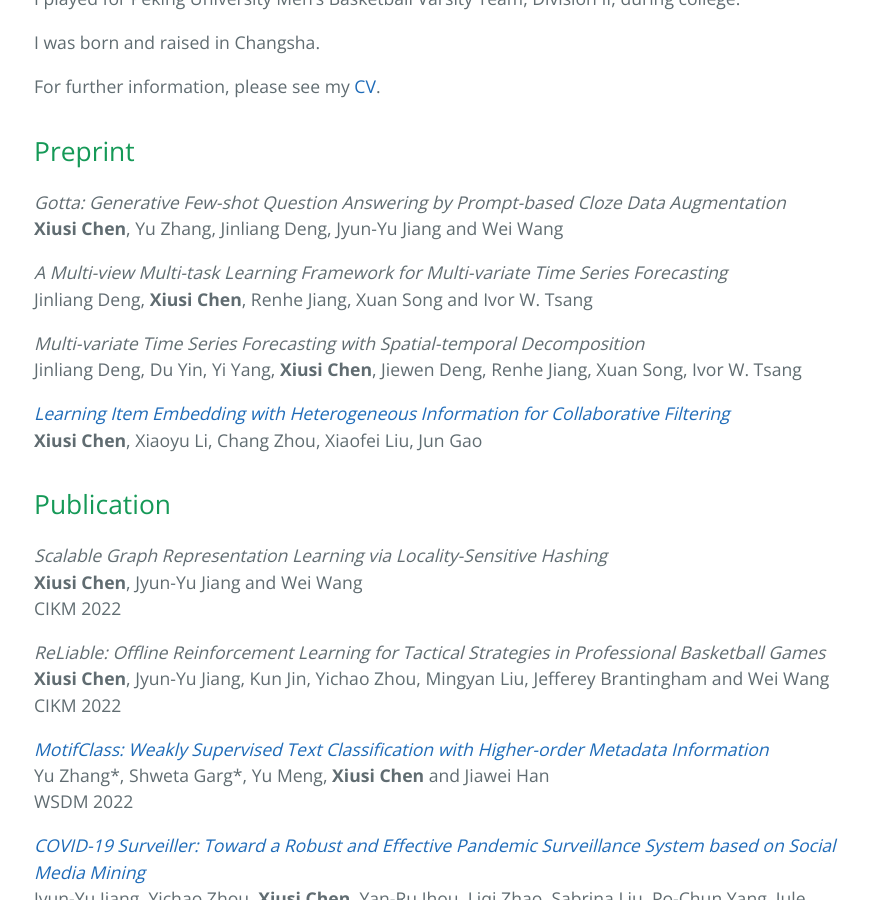
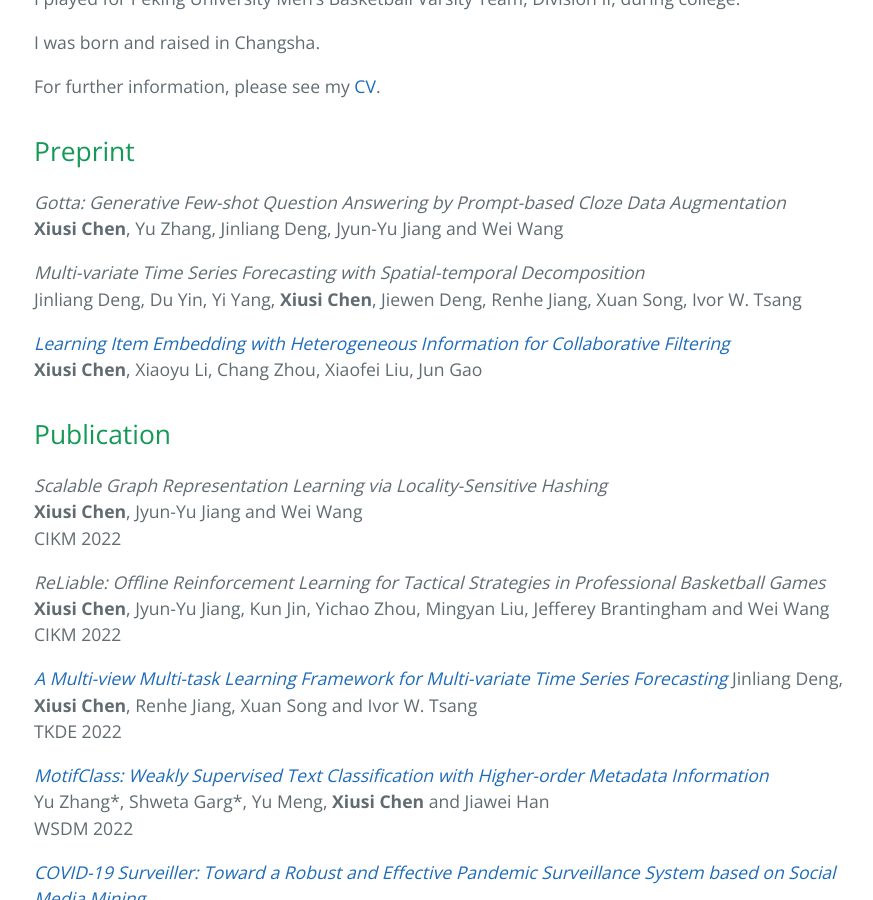
Before and after one commit to xiusic/xiusic.github.io, a Jekyll site: the page built from index.md, in a window 1280 px wide and 900 px high, scrolled down 1225 px. Shown: the whole window, without its empty margins (190-1063 px from the left). Built offline with Jekyll 4.4.1, drawn with Linux system fonts in a browser that asks for light colours; our own code applies the rules of GitHub Pages for plain Markdown files; part of the change alters nothing that is shown.

Commit message:
Update index.md

```diff
--- a/index.md
+++ b/index.md
@@ -48,9 +48,6 @@ For further information, please see my [CV](CV.pdf).
 _Gotta: Generative Few-shot Question Answering by Prompt-based Cloze Data Augmentation_
 **Xiusi Chen**, Yu Zhang, Jinliang Deng, Jyun-Yu Jiang and Wei Wang
 
-_A Multi-view Multi-task Learning Framework for Multi-variate Time Series Forecasting_
-Jinliang Deng, **Xiusi Chen**, Renhe Jiang, Xuan Song and Ivor W. Tsang
-
 _Multi-variate Time Series Forecasting with Spatial-temporal Decomposition_
 Jinliang Deng, Du Yin, Yi Yang, **Xiusi Chen**, Jiewen Deng, Renhe Jiang, Xuan Song, Ivor W. Tsang
 
@@ -66,6 +63,10 @@ CIKM 2022
 _ReLiable: Offline Reinforcement Learning for Tactical Strategies in Professional Basketball Games_
 **Xiusi Chen**, Jyun-Yu Jiang, Kun Jin, Yichao Zhou, Mingyan Liu, Jefferey Brantingham and Wei Wang
 CIKM 2022
+
+[_A Multi-view Multi-task Learning Framework for Multi-variate Time Series Forecasting_    ](https://arxiv.org/pdf/2109.01657.pdf)
+Jinliang Deng, **Xiusi Chen**, Renhe Jiang, Xuan Song and Ivor W. Tsang
+TKDE 2022
 
 [_MotifClass: Weakly Supervised Text Classification with Higher-order Metadata Information_](https://arxiv.org/pdf/2111.04022.pdf)
 Yu Zhang\*, Shweta Garg\*, Yu Meng, **Xiusi Chen** and Jiawei Han
```
